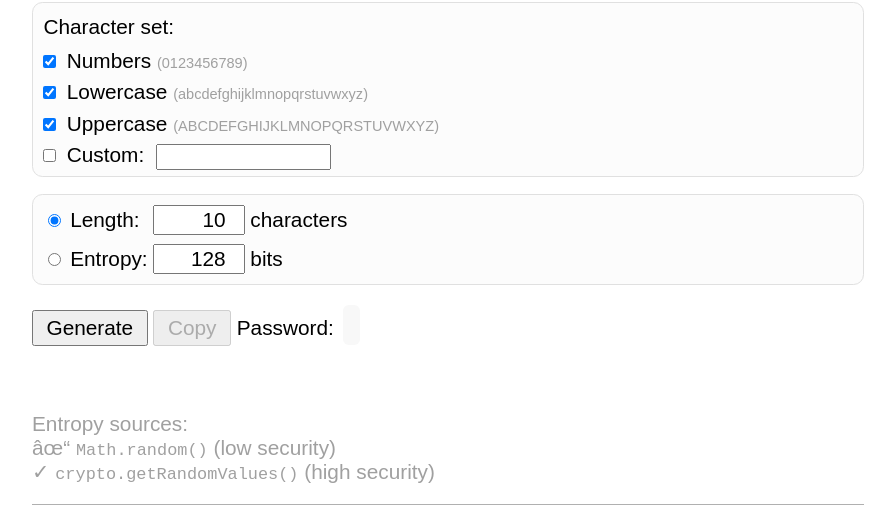
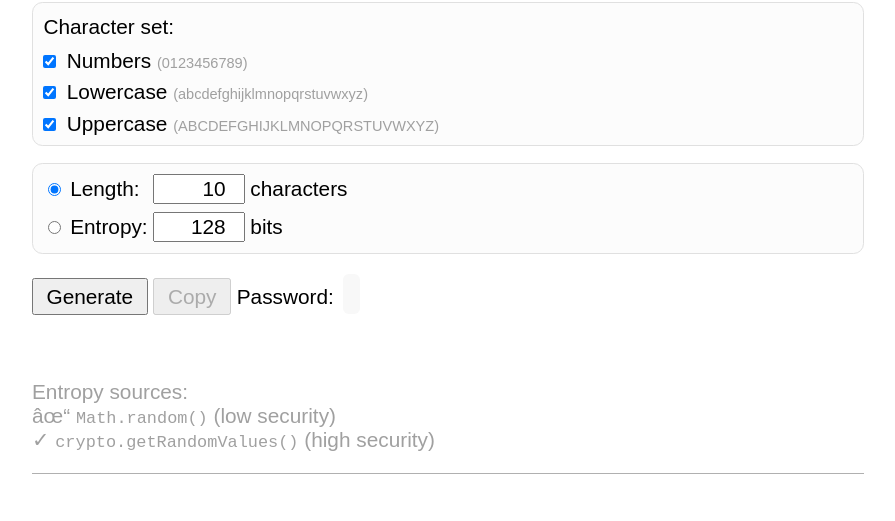
Before and after one commit to pantherinae/pantherinae.github.io, a plain HTML site: page index.html in a window 1280 px wide. Shown: the part 81-602 px from the top of the page, without its empty margins (192-1087 px from the left). Drawn offline with Linux system fonts and the light colour scheme.

Commit message:
Update index.html

```diff
--- a/index.html
+++ b/index.html
@@ -95,10 +95,7 @@
 				<p style="margin:0.3em 0em">Character set:</p>
 				<table style="line-height:1.5">
 					<tbody>
-						<tr>
-							<td><input type="checkbox" id="custom"></td>
-							<td><label for="custom"> Custom:</label> <input type="text" id="customchars" value="" size="15" style="width:10em; font-size:80%" oninput="document.getElementById('custom').checked=true;"></td>
-						</tr>
+
 					</tbody>
 				</table>
 			</div>
```
